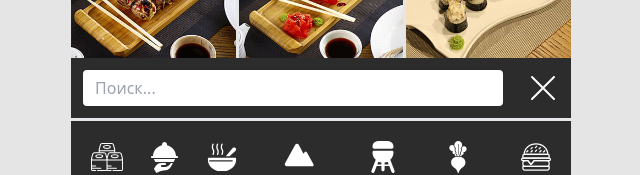
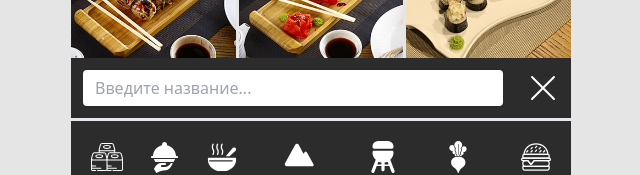
Before and after one commit to devcraft-dc/the_loft_reviews, a React (Vite) app: page / in a window 1280 px wide. Both pictures are taken after a click on the button 862 px from the left and 676 px from the top of the page. Shown: the part 583-758 px from the top of the page, without its empty margins (319-959 px from the left). Built offline with nearby package versions, Linux system fonts and the light colour scheme.

Commit message:
Изменил чтобы я смог запушить

```diff
--- a/src/components/Search.jsx
+++ b/src/components/Search.jsx
@@ -12,7 +12,7 @@ export const Search = () => {
       <input
         className="text-md max-md:text-sm max-sm:text-xs w-full h-9 max-md:h-8 max-sm:h-7 rounded p-3 outline-none"
         type="text"
-        placeholder="Поиск..."
+        placeholder="Введите название..."
         value={searchText}
         onChange={(e) => setSearchText(e.target.value)}
       />
```
Also changed, not shown: 1 other file (tests, documents, lock files or other folders).
